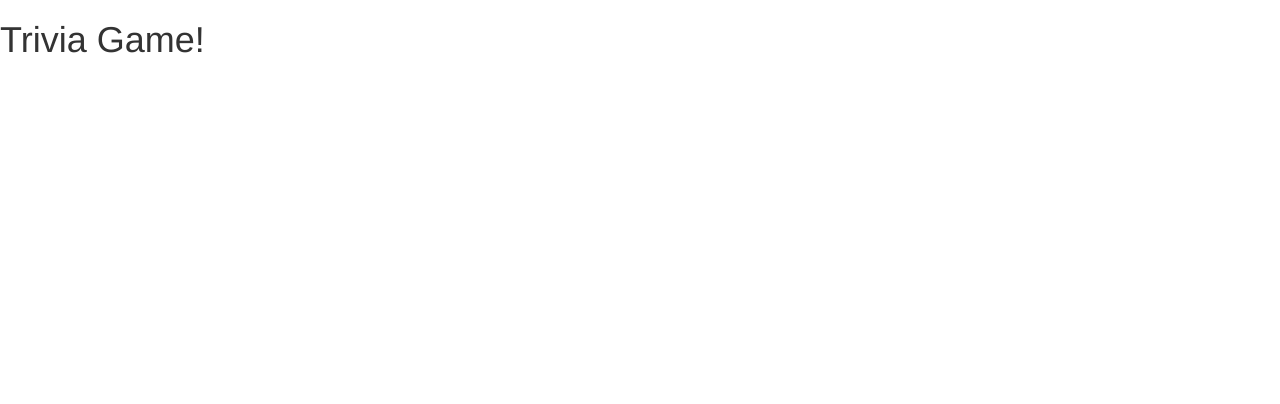
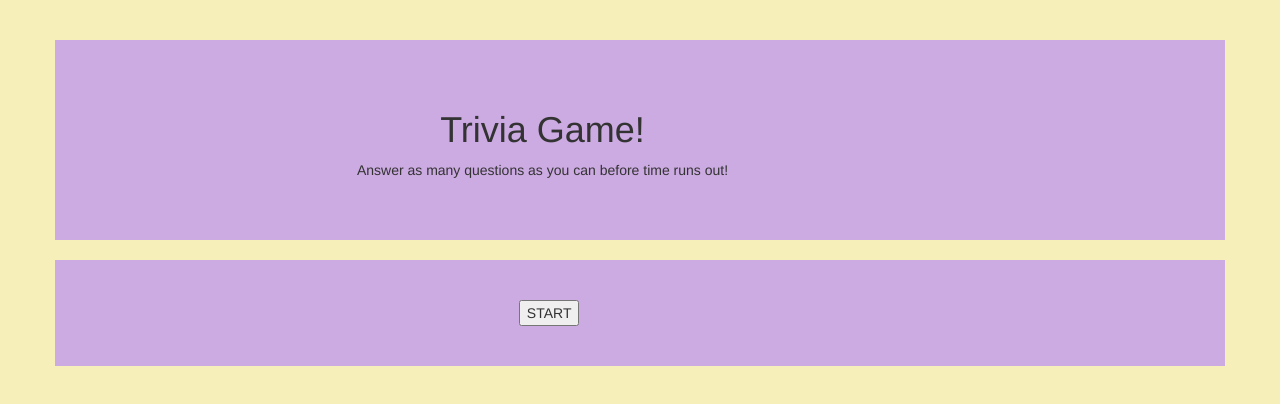
Before and after one commit to Ruha-RP/TriviaGame, a plain HTML site: page index.html in a window 1280 px wide. Drawn offline with nearby package versions, Linux system fonts and the light colour scheme.

Commit message:
basic html layout and styling

```diff
--- a/assets/css/style.css
+++ b/assets/css/style.css
@@ -0,0 +1,23 @@
+
+body {
+    background-color: #f7efb9;
+}
+
+
+ .container {
+ 	text-align: center;
+ }
+
+
+ #heading {
+ 	background-color: #ccaae2;
+ 	padding-top: 50px;
+ 	padding-bottom: 50px;
+ 	text-align: center;
+ }
+
+ #main-content {
+ 	background-color: #ccaae2;
+ 	margin-top: 20px;
+ 	padding: 40px;
+ }
--- a/index.html
+++ b/index.html
@@ -7,12 +7,43 @@
 	<link rel="stylesheet" type="text/css" href="assets/css/reset.css">
 	<!-- Bootstrap link -->
 	<link rel="stylesheet" href="https://maxcdn.bootstrapcdn.com/bootstrap/3.3.7/css/bootstrap.min.css" integrity="sha384-BVYiiSIFeK1dGmJRAkycuHAHRg32OmUcww7on3RYdg4Va+PmSTsz/K68vbdEjh4u" crossorigin="anonymous">
+	<!-- <link href="https://maxcdn.bootstrapcdn.com/bootswatch/4.0.0-beta.2/journal/bootstrap.min.css" rel="stylesheet" integrity="sha384-yFdRSqOUsIuNXAuTjcNpqulUmbDTPw39dNNtFnKPvCZAQ8iQApD6VWRs/I3MRmJf" crossorigin="anonymous"> -->
 	<!-- External CSS Link -->
 	<link rel="stylesheet" type="text/css" href="assets/css/style.css">
 </head>
 
 <body>
- <h1>Trivia Game!</h1>
+
+<div class="container">
+
+	<div class="row">
+		<div class="col-md-10">
+			<br>
+			<br>
+		</div>
+	</div>
+
+
+	<div class="row" id="heading">
+		<div class="col-md-10">
+			<h1>Trivia Game!</h1>
+			<p>Answer as many questions as you can before time runs out!<p>
+		</div>
+	</div>
+
+	<div class="row" id="main-content">
+		<div class="col-md-10">
+			<button>START</button>
+		</div>
+	</div>
+
+
+
+
+
+
+
+</div>
 
 
 
```
Also changed, not shown: assets/images/background.jpg (added).
